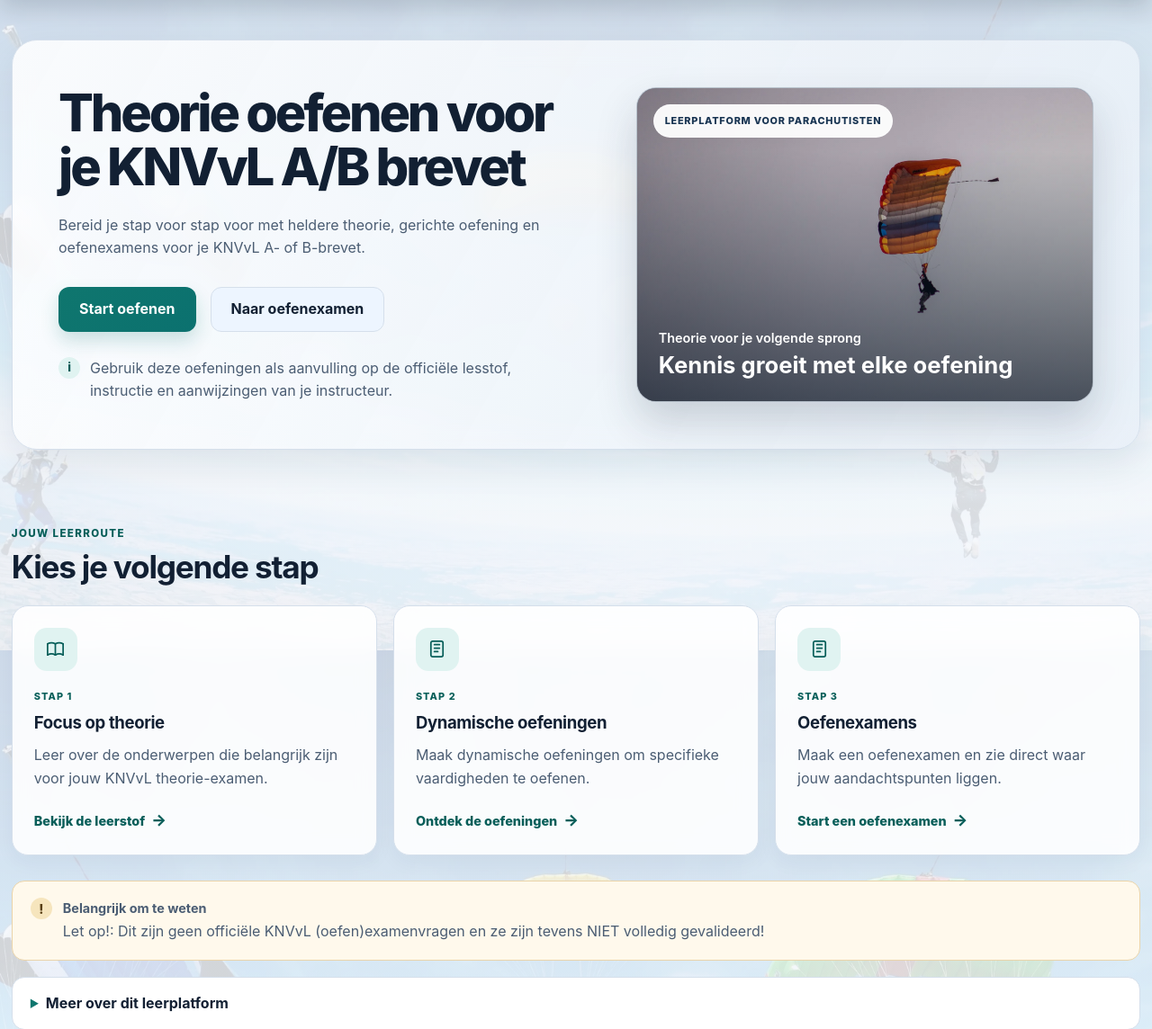
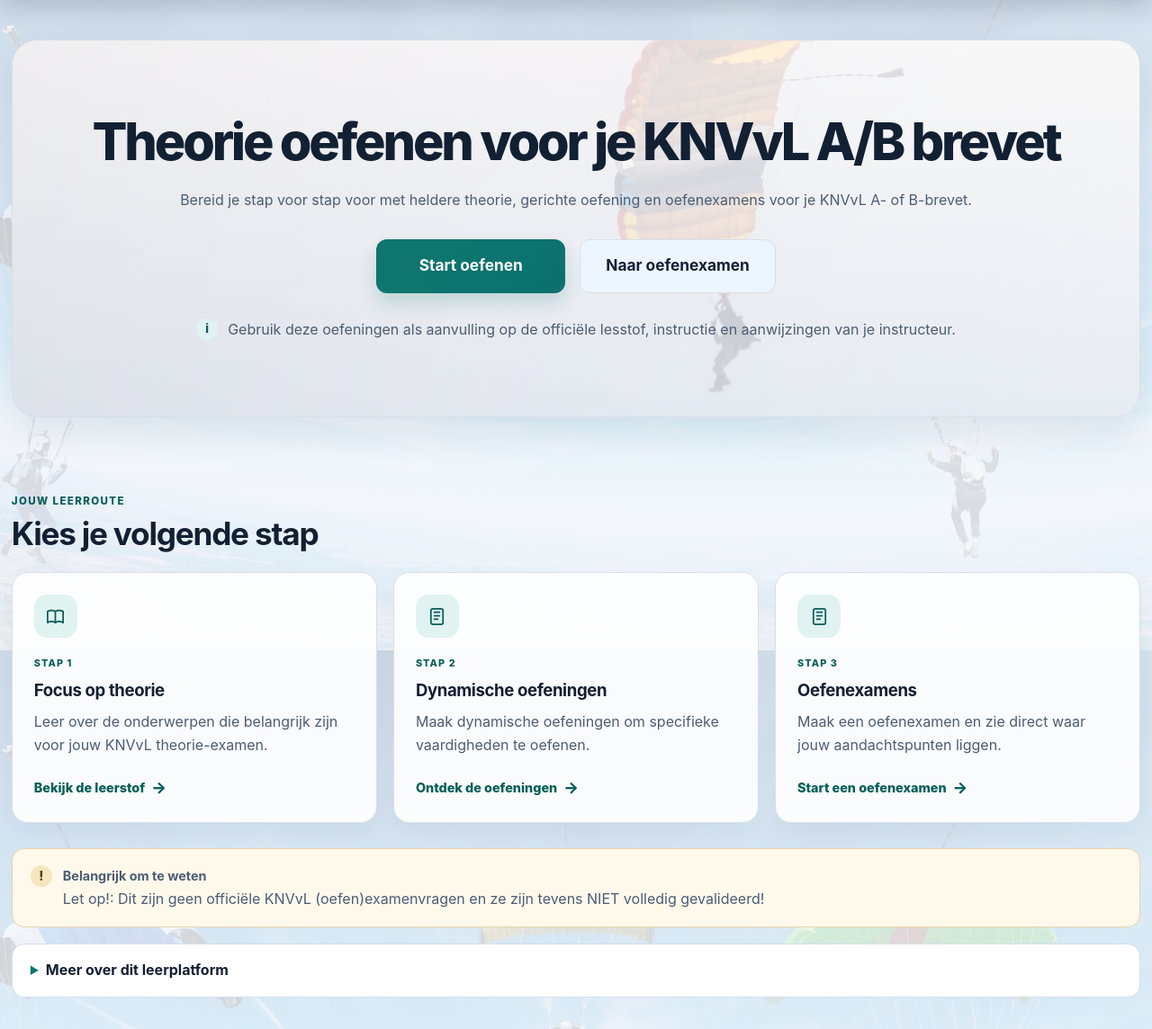
Before and after one commit to Ultimatevirus/skydive-theorie, a Flask app: template templates/index.html in a window 1280 px wide. Shown: the part 77-1221 px from the top of the page at 90% size. Run offline with Flask 3, Linux system fonts and the light colour scheme; the visitor is signed in with stand-in values (Sample User, id 1); the template is opened without the code that fills it: most values are stand-ins (such as "Sample title", 1, 10 or a date in 2020); some libraries are stand-ins or nearby versions.

Commit message:
Website styling improvments

```diff
--- a/static/style.css
+++ b/static/style.css
@@ -1129,6 +1129,14 @@ textarea {
     --category-image: url("branding/packing.webp");
 }
 
+.practice-level--a {
+    --category-image: url("branding/parachutist_2.webp");
+}
+
+.practice-level--b {
+    --category-image: url("branding/wingsuit.webp");
+}
+
 .category-card.is-unavailable {
     cursor: not-allowed;
     border-color: rgba(100, 116, 139, 0.28);
@@ -2411,9 +2419,7 @@ body {
 
 .home-hero {
     display: grid;
-    grid-template-columns: minmax(0, 1fr) minmax(320px, 0.88fr);
-    align-items: center;
-    gap: clamp(28px, 5vw, 72px);
+    place-items: center;
     width: 100%;
     max-width: none;
     min-height: 420px;
@@ -2421,13 +2427,14 @@ body {
     padding: clamp(28px, 4vw, 60px);
     border: 1px solid var(--border);
     border-radius: 28px;
-    background: linear-gradient(120deg, rgba(255, 255, 255, 0.87), rgba(232, 239, 247, 0.82));
+    background: linear-gradient(rgba(255, 255, 255, 0.85), rgba(232, 239, 247, 0.85)), var(--home-hero-image) center / cover;
     backdrop-filter: blur(12px);
     box-shadow: var(--shadow);
+    text-align: center;
 }
 
 .home-hero-copy {
-    max-width: 620px;
+    width: 100%;
 }
 
 .home-hero .eyebrow {
@@ -2453,8 +2460,8 @@ body {
 }
 
 .home-hero h1 {
-    max-width: 15ch;
-    margin: 0;
+    max-width: 100%;
+    margin: 0 auto;
     color: var(--text);
     font-size: clamp(2.5rem, 4.5vw, 4rem);
     font-weight: 800;
@@ -2464,30 +2471,31 @@ body {
 }
 
 .home-lead {
-    max-width: 56ch;
-    margin: 22px 0 0;
+    margin: 22px auto 0;
     color: var(--muted);
     font-size: clamp(1.05rem, 1.6vw, 1.2rem);
     line-height: 1.65;
 }
 
 .home-actions {
-    justify-content: flex-start;
+    justify-content: center;
     margin-top: 28px;
 }
 
 .home-actions .primary-btn,
 .home-actions .secondary-btn {
-    min-height: 50px;
-    padding: 14px 22px;
+    min-width: min(210px, 100%);
+    min-height: 60px;
+    padding: 16px 28px;
+    font-size: 1.08rem;
 }
 
 .home-hero-note {
     display: flex;
     align-items: flex-start;
+    justify-content: center;
     gap: 11px;
-    max-width: 520px;
-    margin-top: 28px;
+    margin: 28px auto 0;
 }
 
 .home-note-icon,
@@ -2510,72 +2518,6 @@ body {
     color: var(--muted);
     font-size: 0.9rem;
     line-height: 1.5;
-}
-
-.home-hero-visual {
-    position: relative;
-    isolation: isolate;
-    min-height: 350px;
-    margin: 0;
-    overflow: hidden;
-    border: 1px solid rgba(255, 255, 255, 0.5);
-    border-radius: 22px;
-    background: #71859a;
-    box-shadow: 0 22px 46px rgba(20, 39, 62, 0.18);
-}
-
-.home-hero-visual::after {
-    position: absolute;
-    z-index: 0;
-    inset: 0;
-    background: linear-gradient(180deg, rgba(13, 27, 42, 0.12) 20%, rgba(13, 27, 42, 0.72) 100%);
-    content: "";
-}
-
-.home-hero-visual img {
-    position: absolute;
-    z-index: -1;
-    inset: 0;
-    width: 100%;
-    height: 100%;
-    object-fit: cover;
-    object-position: 67% center;
-}
-
-.home-visual-label {
-    position: absolute;
-    z-index: 1;
-    top: 18px;
-    left: 18px;
-    padding: 9px 12px;
-    border: 1px solid rgba(255, 255, 255, 0.5);
-    border-radius: 999px;
-    background: rgba(255, 255, 255, 0.94);
-    color: #183452;
-    font-size: 0.68rem;
-    font-weight: 800;
-    letter-spacing: 0.07em;
-}
-
-.home-hero-visual figcaption {
-    position: absolute;
-    z-index: 1;
-    right: 24px;
-    bottom: 24px;
-    left: 24px;
-    display: grid;
-    gap: 4px;
-    color: #fff;
-}
-
-.home-hero-visual figcaption span {
-    font-size: 0.9rem;
-    font-weight: 600;
-}
-
-.home-hero-visual figcaption strong {
-    font-size: clamp(1.25rem, 2vw, 1.65rem);
-    line-height: 1.2;
 }
 
 .learning-paths {
@@ -2765,12 +2707,12 @@ body {
 }
 
 .home-secondary-actions {
-    justify-content: flex-start;
+    margin-top: 24px;
 }
 
 :root[data-theme="dark"] .home-hero {
     border-color: var(--border);
-    background: linear-gradient(120deg, rgba(17, 28, 45, 0.98), rgba(20, 34, 56, 0.98));
+    background: linear-gradient(rgba(17, 28, 45, 0.84), rgba(20, 34, 56, 0.84)), var(--home-hero-image) center / cover;
 }
 
 :root[data-theme="dark"] .card,
@@ -2810,13 +2752,7 @@ body {
 
 @media (max-width: 900px) {
     .home-hero {
-        grid-template-columns: minmax(0, 1fr) minmax(270px, 0.82fr);
-        gap: 28px;
         padding: 32px;
-    }
-
-    .home-hero-visual {
-        min-height: 320px;
     }
 
     .learning-path-grid {
@@ -2835,8 +2771,6 @@ body {
     }
 
     .home-hero {
-        grid-template-columns: 1fr;
-        gap: 26px;
         padding: 26px 20px 20px;
         border-radius: 22px;
     }
@@ -2847,10 +2781,6 @@ body {
 
     .home-actions {
         align-items: stretch;
-    }
-
-    .home-hero-visual {
-        min-height: 270px;
     }
 
     .learning-paths {
--- a/templates/index.html
+++ b/templates/index.html
@@ -26,7 +26,7 @@
 {% endblock %}
 
 {% block content %}
-    <section class="home-hero" aria-labelledby="home-title">
+    <section class="home-hero" aria-labelledby="home-title" style="--home-hero-image: url('{{ asset_url('branding/parachutist.webp') }}')">
         <div class="home-hero-copy">
             <h1 id="home-title">{{ t('Theorie oefenen voor je KNVvL A/B brevet') }}</h1>
             <p class="home-lead">{{ t('Bereid je stap voor stap voor met heldere theorie, gerichte oefening en oefenexamens voor je KNVvL A- of B-brevet.') }}</p>
@@ -40,14 +40,6 @@
             </div>
         </div>
 
-        <figure class="home-hero-visual">
-            <img src="{{ asset_url('branding/parachutist.webp') }}" alt="{{ t('Parachutist onder een geopende parachute') }}" fetchpriority="high">
-            <span class="home-visual-label">{{ t('LEERPLATFORM VOOR PARACHUTISTEN') }}</span>
-            <figcaption>
-                <span>{{ t('Theorie voor je volgende sprong') }}</span>
-                <strong>{{ t('Kennis groeit met elke oefening') }}</strong>
-            </figcaption>
-        </figure>
     </section>
 
     <section class="learning-paths" aria-labelledby="learning-paths-title">
--- a/templates/practice.html
+++ b/templates/practice.html
@@ -24,13 +24,13 @@
             <div class="choice-grid" aria-label="{{ t('Kies een brevet') }}">
                 <form method="POST" action="{{ url_for('practice_select') }}" class="choice-form" data-turbo="false">
                     <input type="hidden" name="csrf_token" value="{{ csrf_token() }}">
-                    <button type="submit" name="level" value="A" class="choice-card option-card">
+                    <button type="submit" name="level" value="A" class="choice-card option-card category-card practice-level--a">
                         <span class="choice-label">A</span>
                     </button>
                 </form>
                 <form method="POST" action="{{ url_for('practice_select') }}" class="choice-form" data-turbo="false">
                     <input type="hidden" name="csrf_token" value="{{ csrf_token() }}">
-                    <button type="submit" name="level" value="B" class="choice-card option-card">
+                    <button type="submit" name="level" value="B" class="choice-card option-card category-card practice-level--b">
                         <span class="choice-label">B</span>
                     </button>
                 </form>
```
Also changed, not shown: tests/test_app.py (+2 -1 lines), static/branding/parachutist_2.webp (added).
